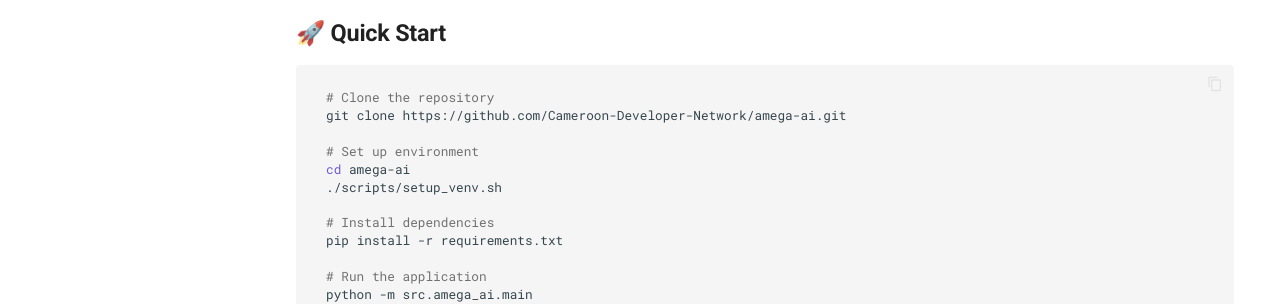
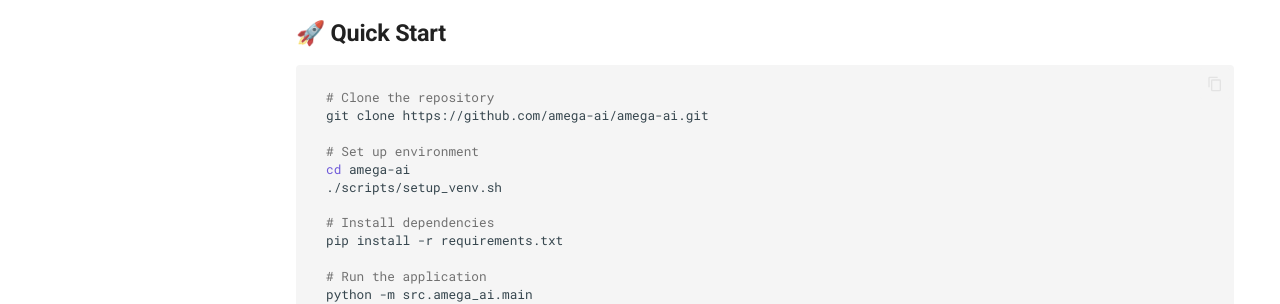
Before and after one commit to chojuninengu/amega-ai, an MkDocs documentation site: the page built from docs/index.md, in a window 1280 px wide and 900 px high. Shown: the part 313-617 px from the top of the window. Built offline with MkDocs 1.6.1 and Material for MkDocs 9.7.7, drawn with Linux system fonts in a browser that asks for light colours; comment, search, counter and statistics services are not loaded; some of the changed lines change nothing that is shown.

````diff
--- a/docs/index.md
+++ b/docs/index.md
@@ -6,7 +6,7 @@
 
 ```bash
 # Clone the repository
-git clone https://github.com/Cameroon-Developer-Network/amega-ai.git
+git clone https://github.com/amega-ai/amega-ai.git
 
 # Set up environment
 cd amega-ai
````
